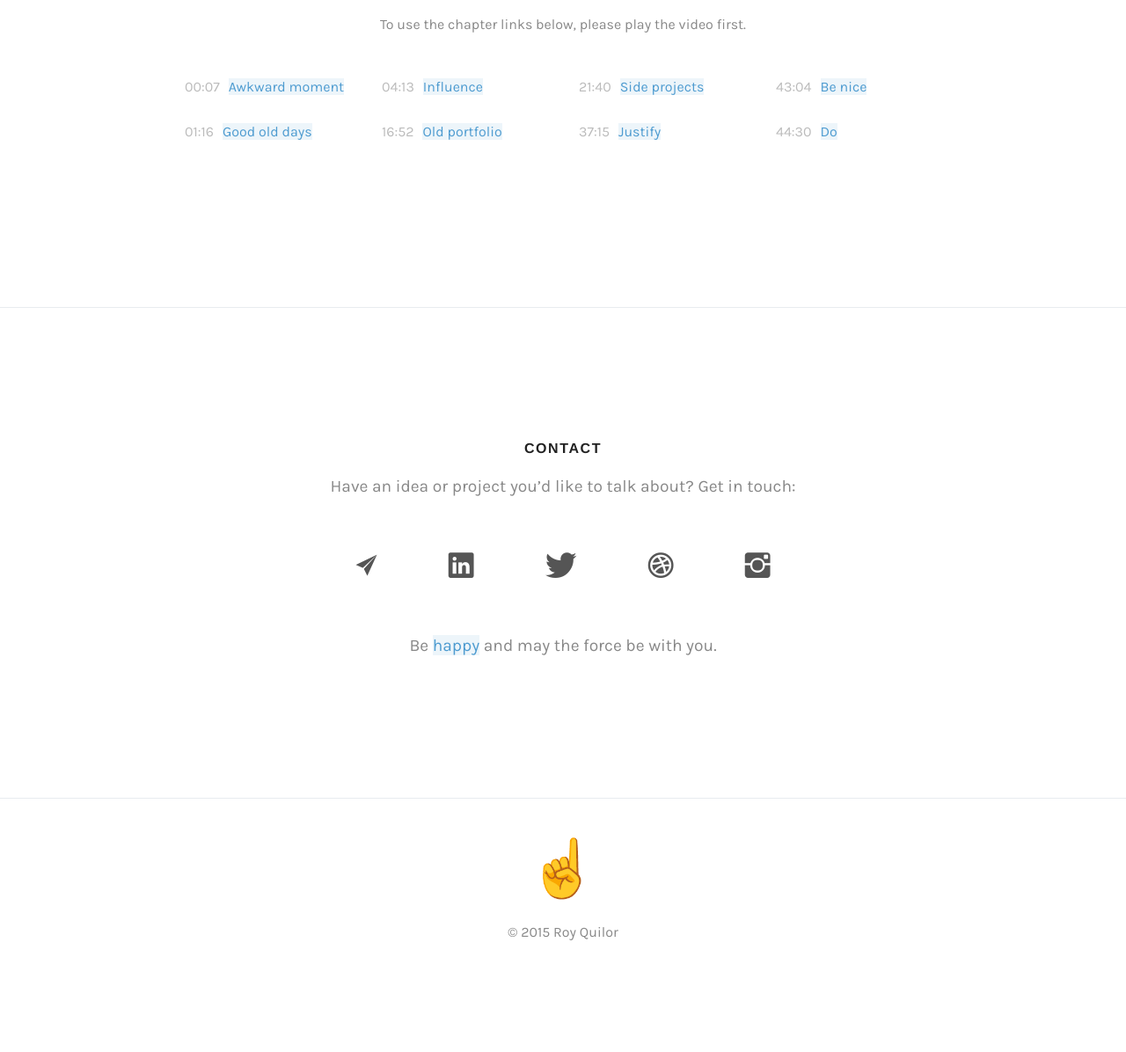
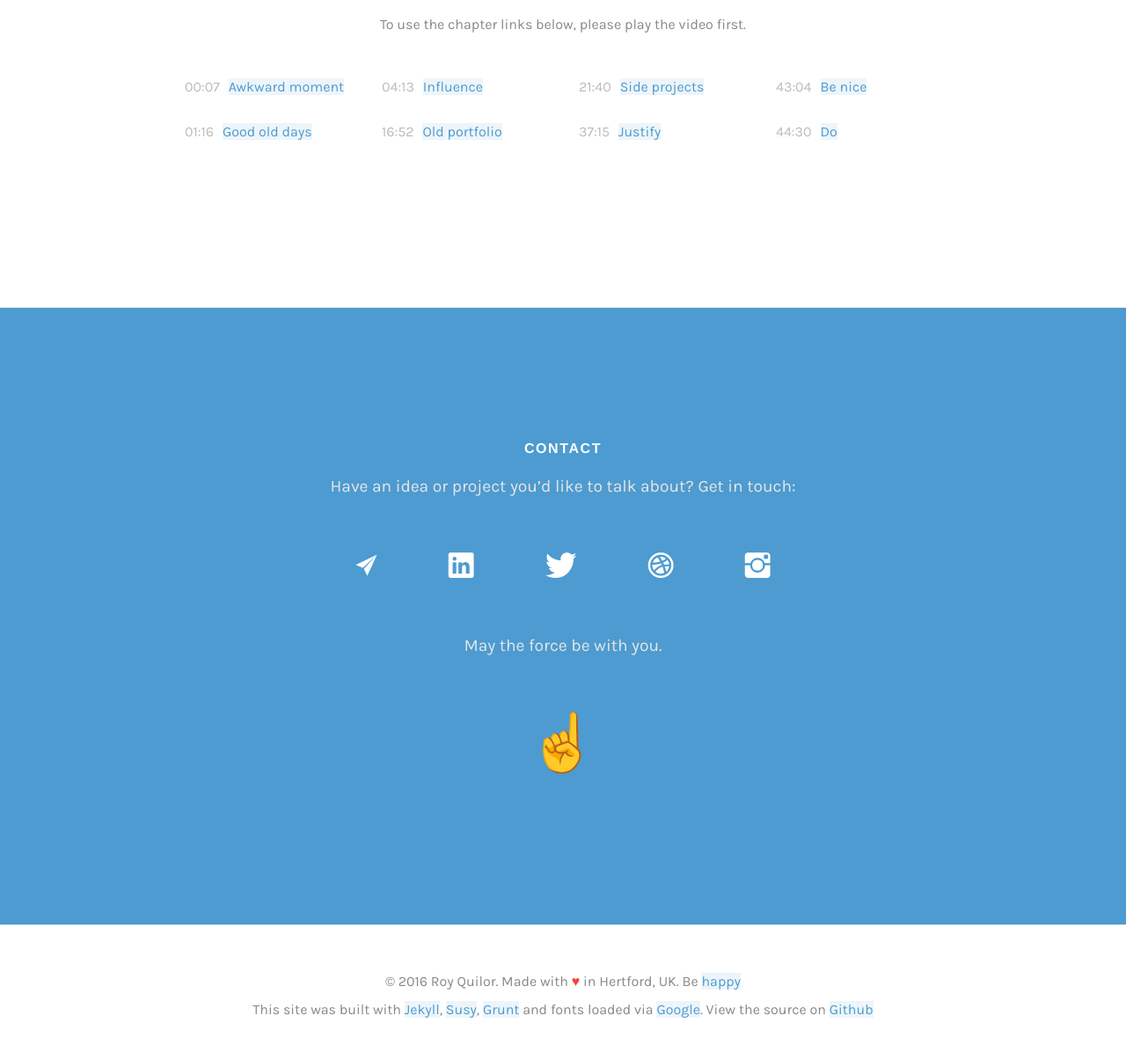
Before and after one commit to royquilor/quilor, a Jekyll site: the page built from index.html, in a window 1280 px wide and 1400 px high, scrolled down 10953 px. Shown: the part 188-1384 px from the top of the window at 88% size. Built offline with Jekyll 4.4.1, drawn with Linux system fonts in a browser that asks for light colours; nearby versions of some CDN libraries; before the commit the page ends 12257 px from its top, so only the background shows below that.

Commit message:
Footer love

```diff
--- a/_includes/footer.html
+++ b/_includes/footer.html
@@ -9,12 +9,13 @@
         <a class="social-icons dribbble" href="http://dribbble.com/royquilor" target="_blank"><i class="icon ion-social-dribbble"></i></a>
         <a class="social-icons instagram" href="https://www.instagram.com/royquilor/" target="_blank"><i class="icon ion-social-instagram"></i></a>
       </p>
-      <p>Be <a href="https://youtu.be/QTXyXuqfBLA" target="_blank">happy</a> and may the force be with you.</p>
+      <p>May the force be with you.</p>
+      <a class="top" href="#">&#9757;</a>
   </div>
 </section>
 <footer>
-    <a class="top" href="#">&#9757;</a>
-    <p>© 2015 Roy Quilor</p>
+  <p>&copy; <time datetime="{{ site.time | date_to_xmlschema }}">{{ site.time | date: '%Y' }}</time> Roy Quilor. Made with <em>&hearts;</em> in Hertford, UK. Be <a href="https://youtu.be/QTXyXuqfBLA" target="_blank">happy</a></p>
+  <p>This site was built with <a href="http://jekyllrb.com/" target="_blank">Jekyll</a>, <a href="http://susy.oddbird.net/" target="_blank">Susy</a>, <a href="http://gruntjs.com/" target="_blank">Grunt</a> and fonts loaded via <a href="https://www.google.com/fonts" target="_blank">Google</a>. View the source on <a href="https://github.com/royquilor/Quilor" target="_blank">Github</a></p>
 </footer>
 
 <script src="http://cdnjs.cloudflare.com/ajax/libs/jquery/2.1.3/jquery.min.js"></script>
--- a/sass/_grids.scss
+++ b/sass/_grids.scss
@@ -13,6 +13,11 @@ $susy: (
 
 .grid-1 {@include container(1320px);}
 .gains .grid-1 {@include container(860px);}
+.about {background: $blue;}
+
+.about p {
+  color: $color-darken;
+}
 
 .gridscores .grid-1-4,
 .lily .grid-1-4 {
--- a/sass/_typography.scss
+++ b/sass/_typography.scss
@@ -113,7 +113,7 @@ li p {
 }
 
 .social-icons {
-    color: #555;
+    color: $white;
     padding: 0.3em;
     display: inline-block;
     font-size: 2em;
```
Also changed, not shown: sass/_footer.scss (+17 -9 lines), sass/_mixins.scss (+11 -0 lines), sass/_variables.scss (+7 -2 lines), css/global-min.css, css/global.css, 1 other file.
